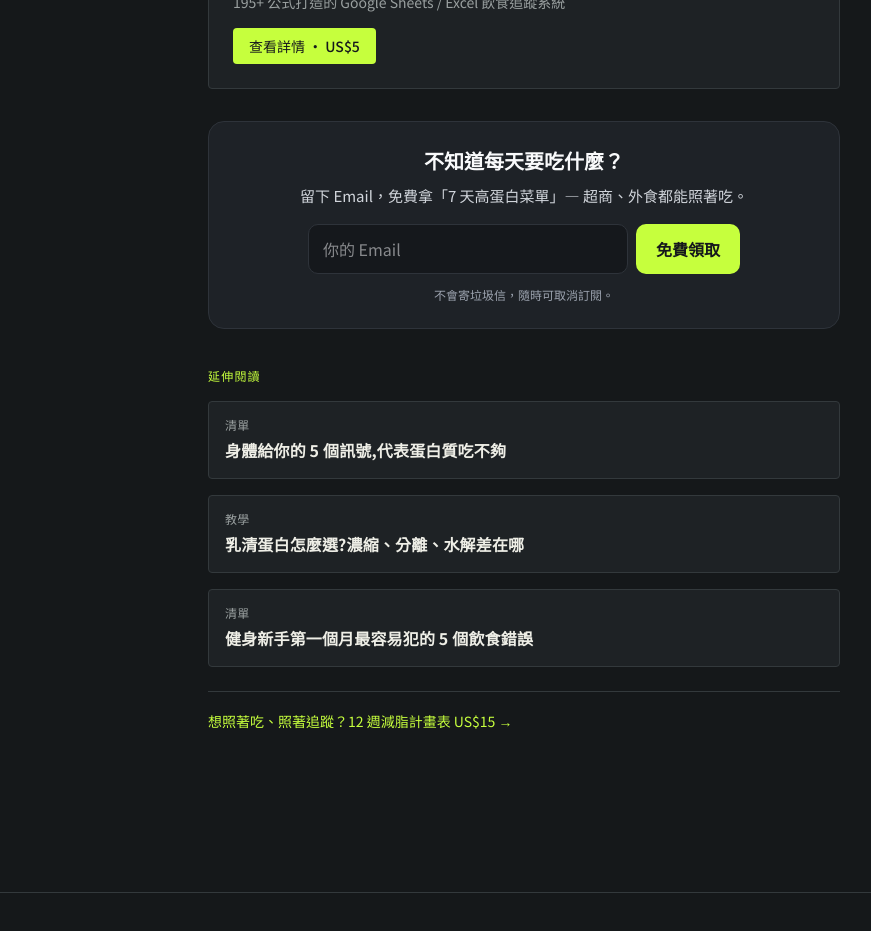
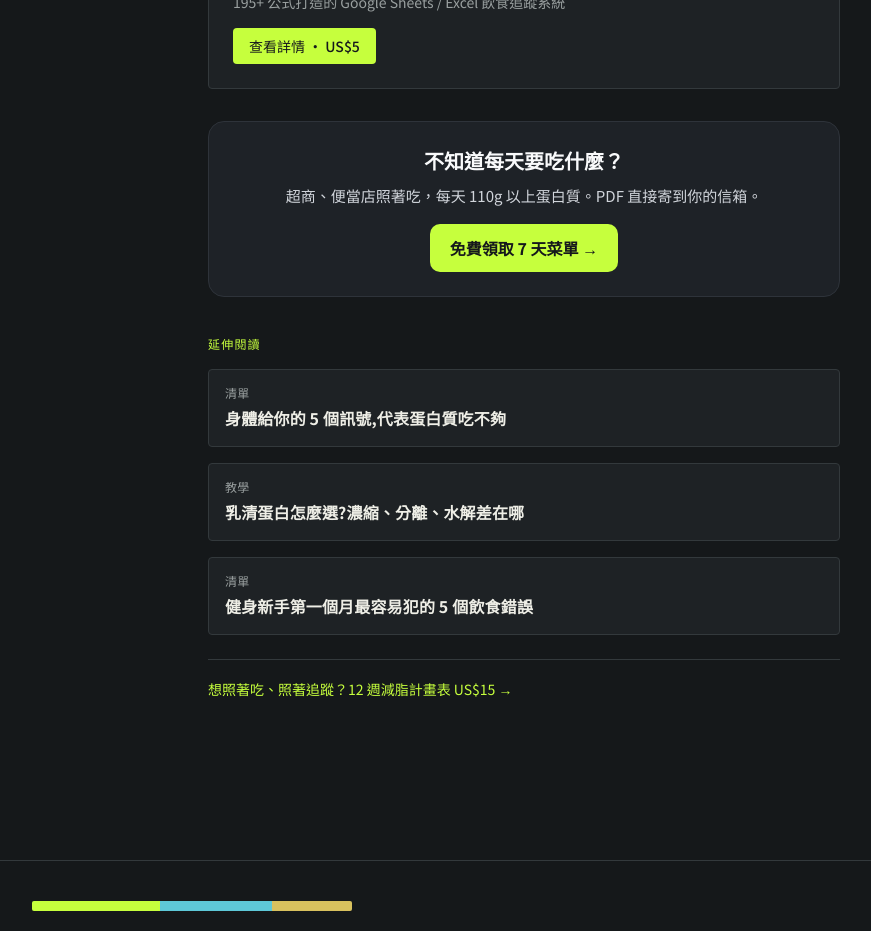
Before and after one commit to ou860824-stack/axion-fit, a Next.js app: page /blog/5-high-protein-taiwan-convenience-store in a window 1280 px wide. Shown: the part 1460-2391 px from the top of the page, without its empty margins (116-987 px from the left). Built offline with nearby package versions, Linux system fonts and the light colour scheme.

Commit message:
Replace menu signup form with Gumroad link

```diff
--- a/app/blog/[slug]/page.tsx
+++ b/app/blog/[slug]/page.tsx
@@ -83,7 +83,7 @@ export default async function BlogPost({
         </Link>
       </div>
 
-      <EmailCapture source="blog" />
+      <EmailCapture />
 
       {/* Related posts — internal linking for SEO + reader retention */}
       {post.related && post.related.length > 0 && (
--- a/components/EmailCapture.tsx
+++ b/components/EmailCapture.tsx
@@ -1,98 +1,26 @@
-"use client";
+import type { CSSProperties } from "react";
 
-import { useState } from "react";
-
-/**
- * Axion Fit — Email 收集區塊
- * 放在計算機結果下方、或文章底部。
- * 使用 Netlify Forms（免費，每月 100 筆），不用另外註冊服務。
- * 需搭配 public/__forms.html 讓 Netlify 偵測表單。
- */
-export default function EmailCapture({
-  source = "calculator",
-}: {
-  source?: string;
-}) {
-  const [email, setEmail] = useState("");
-  const [status, setStatus] = useState<"idle" | "loading" | "done" | "error">(
-    "idle"
-  );
-
-  async function handleSubmit(e: React.FormEvent) {
-    e.preventDefault();
-    if (!email.includes("@")) {
-      setStatus("error");
-      return;
-    }
-    setStatus("loading");
-    try {
-      const body = new URLSearchParams({
-        "form-name": "email-capture",
-        email,
-        source,
-      });
-      const res = await fetch("/__forms.html", {
-        method: "POST",
-        headers: { "Content-Type": "application/x-www-form-urlencoded" },
-        body: body.toString(),
-      });
-      if (!res.ok) throw new Error();
-      setStatus("done");
-    } catch {
-      setStatus("error");
-    }
-  }
-
+export default function EmailCapture() {
   return (
     <div style={styles.box}>
-      {status === "done" ? (
-        <div>
-          <p style={styles.title}>🎉 送出成功！</p>
-          <p style={styles.text}>你的 7 天高蛋白菜單在這裡：</p>
-          <a
-            href="/downloads/7day-menu.pdf"
-            download
-            className="email-capture-cta"
-            style={styles.button}
-          >
-            下載 PDF
-          </a>
-        </div>
-      ) : (
-        <form onSubmit={handleSubmit}>
-          <p style={styles.title}>不知道每天要吃什麼？</p>
-          <p style={styles.text}>
-            留下 Email，免費拿「7 天高蛋白菜單」— 超商、外食都能照著吃。
-          </p>
-          <div style={styles.row}>
-            <input
-              type="email"
-              required
-              placeholder="你的 Email"
-              value={email}
-              onChange={(e) => setEmail(e.target.value)}
-              style={styles.input}
-            />
-            <button
-              type="submit"
-              disabled={status === "loading"}
-              className="email-capture-cta"
-              style={styles.button}
-            >
-              {status === "loading" ? "送出中…" : "免費領取"}
-            </button>
-          </div>
-          {status === "error" && (
-            <p style={styles.error}>送出失敗，請確認 Email 後再試一次</p>
-          )}
-          <p style={styles.note}>不會寄垃圾信，隨時可取消訂閱。</p>
-        </form>
-      )}
+      <p style={styles.title}>不知道每天要吃什麼？</p>
+      <p style={styles.text}>
+        超商、便當店照著吃，每天 110g 以上蛋白質。PDF 直接寄到你的信箱。
+      </p>
+      <a
+        href="https://axionfit.gumroad.com/l/7day-menu?utm_source=website"
+        target="_blank"
+        rel="noopener"
+        className="email-capture-cta"
+        style={styles.button}
+      >
+        免費領取 7 天菜單 →
+      </a>
     </div>
   );
 }
 
-const styles: Record<string, React.CSSProperties> = {
+const styles: Record<string, CSSProperties> = {
   box: {
     background: "#1E2227",
     color: "#F9FAFB",
@@ -104,17 +32,6 @@ const styles: Record<string, React.CSSProperties> = {
   },
   title: { fontSize: 20, fontWeight: 700, margin: "0 0 8px" },
   text: { fontSize: 15, color: "#D1D5DB", margin: "0 0 16px", lineHeight: 1.6 },
-  row: { display: "flex", gap: 8, flexWrap: "wrap", justifyContent: "center" },
-  input: {
-    flex: "1 1 200px",
-    maxWidth: 320,
-    padding: "12px 14px",
-    borderRadius: 10,
-    border: "1px solid #2E333A",
-    background: "#15181C",
-    color: "#F9FAFB",
-    fontSize: 16,
-  },
   button: {
     display: "inline-block",
     padding: "12px 20px",
@@ -126,6 +43,4 @@ const styles: Record<string, React.CSSProperties> = {
     cursor: "pointer",
     textDecoration: "none",
   },
-  error: { color: "#F87171", fontSize: 14, marginTop: 10 },
-  note: { color: "#9CA3AF", fontSize: 12, marginTop: 12 },
 };
--- a/components/MacroCalculator.tsx
+++ b/components/MacroCalculator.tsx
@@ -258,7 +258,7 @@ export default function MacroCalculator() {
       )}
 
       <div id="get-menu" className="mt-8 scroll-mt-24">
-        <EmailCapture source="calculator" />
+        <EmailCapture />
       </div>
     </div>
   );
```
